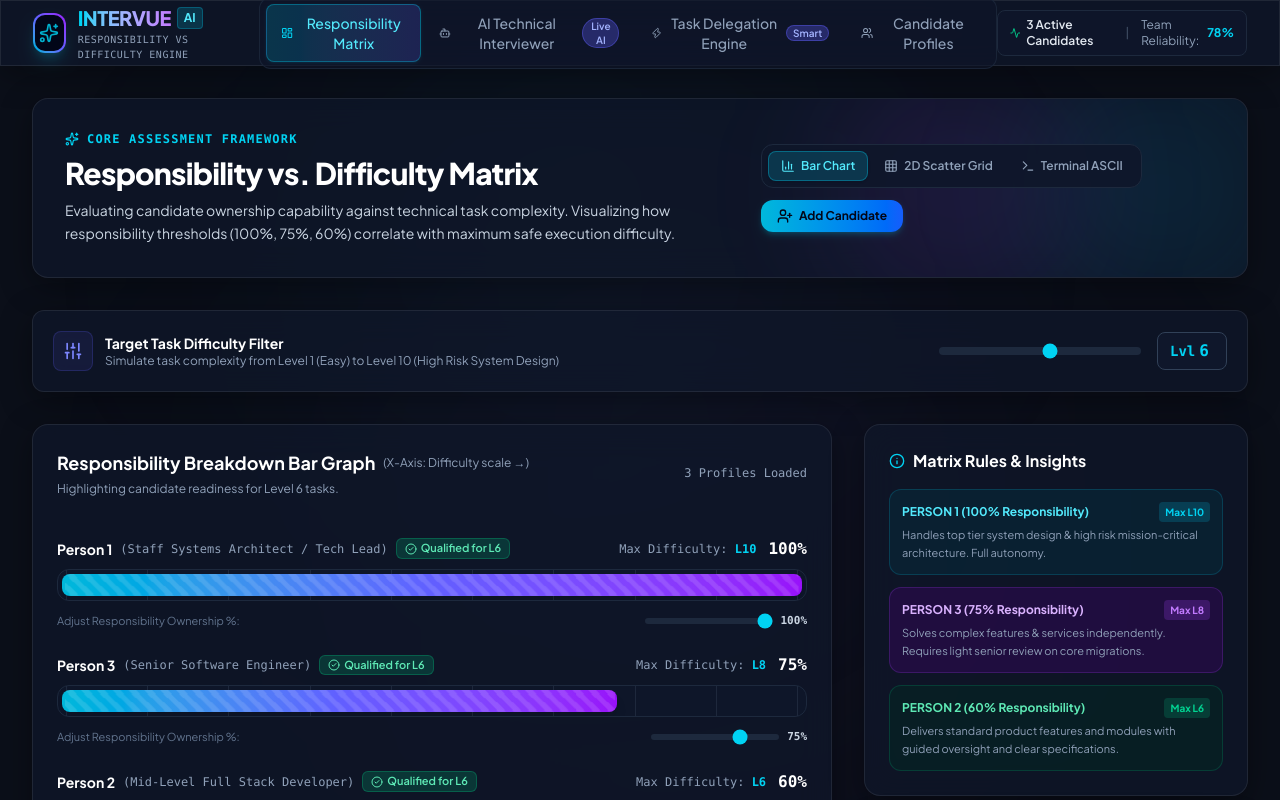
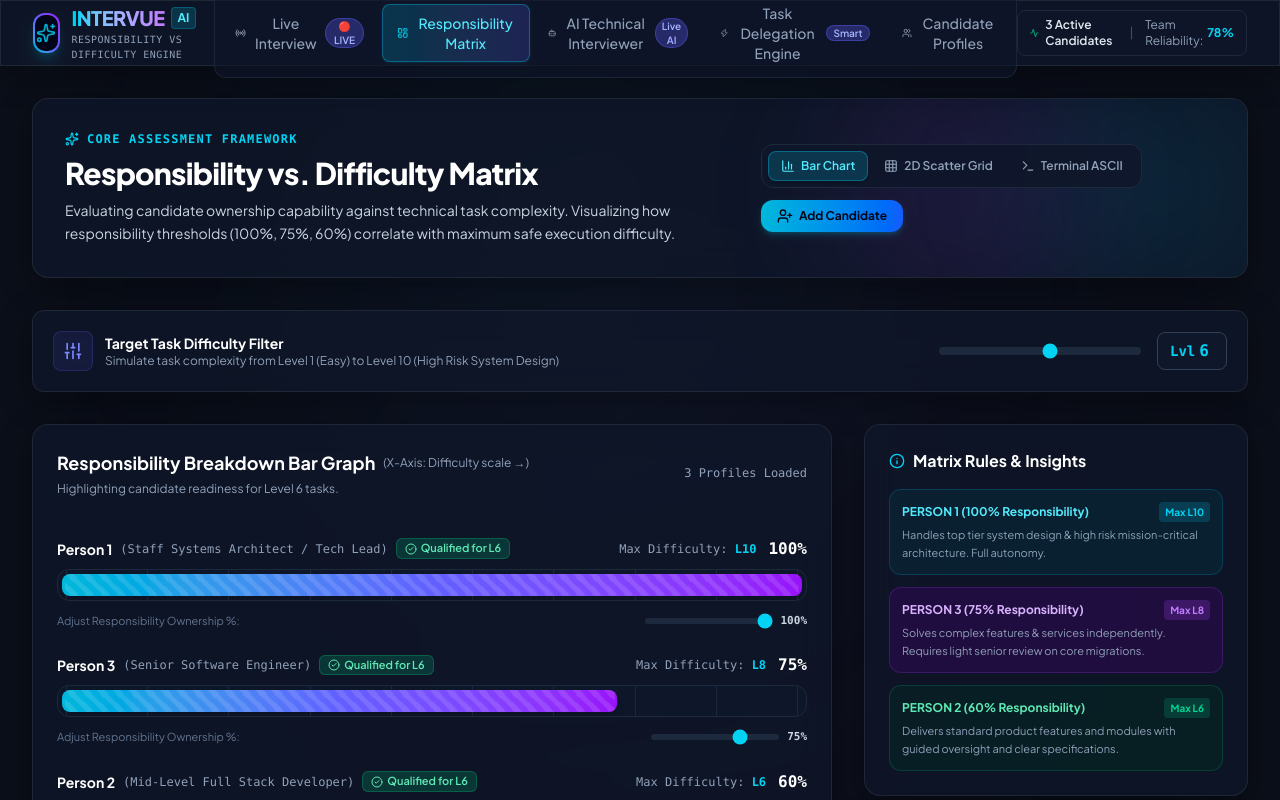
Before and after one commit to Vivek-Maheshwari-07/intervue-ai, a React (Vite) app: page / in a window 1280 px wide. Shown: the top 800 px of the page. Built offline with nearby package versions, Linux system fonts and the light colour scheme.

Commit message:
feat: update navigation bar

```diff
--- a/src/components/Navbar.jsx
+++ b/src/components/Navbar.jsx
@@ -1,8 +1,9 @@
 import React from 'react';
-import { LayoutDashboard, Bot, Zap, Users, Sparkles, Activity } from 'lucide-react';
+import { LayoutDashboard, Bot, Zap, Users, Sparkles, Activity, Radio } from 'lucide-react';
 
 export default function Navbar({ activeTab, setActiveTab, candidatesCount, totalReliability }) {
   const navItems = [
+    { id: 'live', label: 'Live Interview', icon: Radio, badge: '🔴 LIVE' },
     { id: 'matrix', label: 'Responsibility Matrix', icon: LayoutDashboard, badge: null },
     { id: 'interviewer', label: 'AI Technical Interviewer', icon: Bot, badge: 'Live AI' },
     { id: 'delegation', label: 'Task Delegation Engine', icon: Zap, badge: 'Smart' },
```
